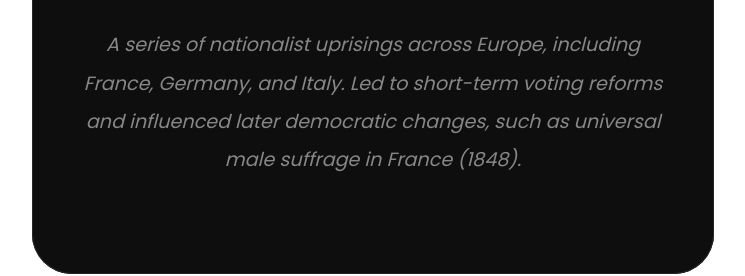
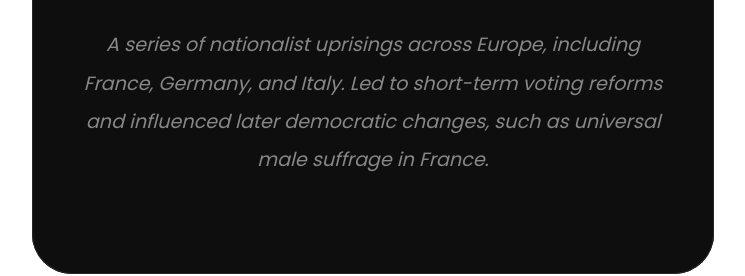
Before and after one commit to beta202/political-industrialization-ap-world, a plain HTML site: page index.html in a window 1280 px wide. Shown: the part 2186-2462 px from the top of the page, without its empty margins (308-1053 px from the left). Drawn offline with Linux system fonts and the light colour scheme.

Commit message:
Update index.html
Fixed some wording

```diff
--- a/index.html
+++ b/index.html
@@ -37,11 +37,11 @@
          <div class="card-container">
             <div class="event-card">
                <h3>I. The 1848 Revolutions</h3>
-               <p style="line-height: 2">A series of nationalist uprisings across Europe, including France, Germany, and Italy. Led to short-term voting reforms and influenced later democratic changes, such as universal male suffrage in France (1848).</p>
+               <p style="line-height: 2">A series of nationalist uprisings across Europe, including France, Germany, and Italy. Led to short-term voting reforms and influenced later democratic changes, such as universal male suffrage in France.</p>
             </div>
             <div class="event-card">
                <h3>II. The British Reform Acts (1832, 1867, 1884) </h3>
-               <p style="line-height: 2">Gradually expanded voting rights in Britain, moving from landowning elites to middle-class men (1832), working-class men (1867), and rural men (1884).</p>
+               <p style="line-height: 2">Gradually expanded voting rights in Britain, moving from landowning elites to middle-class men, working-class men, and rural men.</p>
             </div>
             <div class="event-card">
                <h3>III. The Women's Suffrage Movement (Late 19th – 20th Century) </h3>
```
